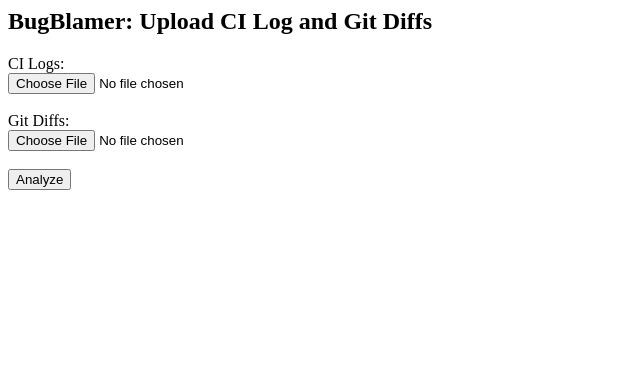
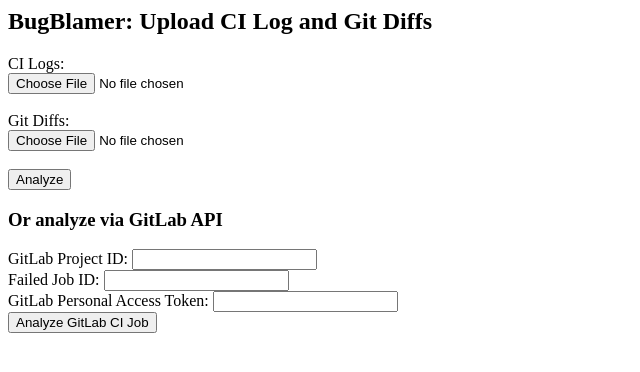
Before and after one commit to veeoid/bugblamer, a FastAPI app: page / in a window 1280 px wide. Shown: the top 372 px of the page, without its empty margins (0-640 px from the left). Run offline with FastAPI, Linux system fonts and the light colour scheme.

Commit message:
Implement GitLab CI job analysis endpoint and update upload form

```diff
--- a/main.py
+++ b/main.py
@@ -1,19 +1,21 @@
-# main.py
-from fastapi import FastAPI, Request, File, UploadFile
+import os
+import httpx
+from dotenv import load_dotenv
+from fastapi import FastAPI, Request, File, UploadFile, Form
 from fastapi.responses import HTMLResponse
 from fastapi.templating import Jinja2Templates
 from blame import analyze_failure
-import os
-from dotenv import load_dotenv
+
 load_dotenv()
-
 
 app = FastAPI()
 templates = Jinja2Templates(directory="templates")
 
+
 @app.get("/", response_class=HTMLResponse)
 async def home(request: Request):
     return templates.TemplateResponse("upload.html", {"request": request})
+
 
 @app.post("/analyze")
 async def analyze(request: Request, log: UploadFile = File(...), diff: UploadFile = File(...)):
@@ -26,3 +28,44 @@
         "log": log_text,
         "diff": diff_text
     })
+
+
+@app.post("/analyze/gitlab")
+async def analyze_gitlab(
+    request: Request,
+    project_id: str = Form(...),
+    job_id: str = Form(...),
+    token: str = Form(...)
+):
+    headers = {"PRIVATE-TOKEN": token}
+    base_url = f"https://gitlab.com/api/v4/projects/{project_id}"
+
+    try:
+        # Get CI logs
+        log_res = httpx.get(f"{base_url}/jobs/{job_id}/trace", headers=headers)
+        if log_res.status_code != 200:
+            raise Exception("Could not fetch CI logs.")
+        log_text = log_res.text
+
+        # Get job info for commit SHA
+        job_info = httpx.get(f"{base_url}/jobs/{job_id}", headers=headers).json()
+        commit_sha = job_info["commit"]["id"]
+
+        # Get git diff for that commit
+        diff_res = httpx.get(f"{base_url}/repository/commits/{commit_sha}/diff", headers=headers)
+        diff_text = "\n".join([f"{d['new_path']}:\n{d['diff']}" for d in diff_res.json()])
+
+        suggestion = analyze_failure(log_text, diff_text)
+
+        return templates.TemplateResponse("upload.html", {
+            "request": request,
+            "suggestion": suggestion,
+            "log": log_text,
+            "diff": diff_text
+        })
+
+    except Exception as e:
+        return templates.TemplateResponse("upload.html", {
+            "request": request,
+            "suggestion": f"❌ Error: {str(e)}"
+        })
--- a/templates/upload.html
+++ b/templates/upload.html
@@ -8,6 +8,19 @@
       <input type="file" name="diff" /><br /><br />
       <input type="submit" value="Analyze" />
     </form>
+    <form action="/analyze/gitlab" method="post">
+      <h3>Or analyze via GitLab API</h3>
+      <label for="project_id">GitLab Project ID:</label>
+      <input type="text" name="project_id" required /><br />
+
+      <label for="job_id">Failed Job ID:</label>
+      <input type="text" name="job_id" required /><br />
+
+      <label for="token">GitLab Personal Access Token:</label>
+      <input type="password" name="token" required /><br />
+
+      <button type="submit">Analyze GitLab CI Job</button>
+    </form>
 
     {% if suggestion %}
     <hr />
```
Also changed, not shown: test_groq_key.py (added, +21 -0 lines).
